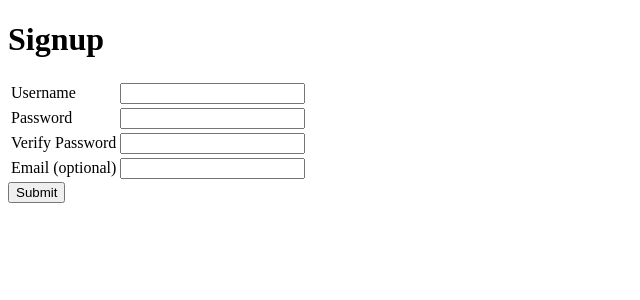
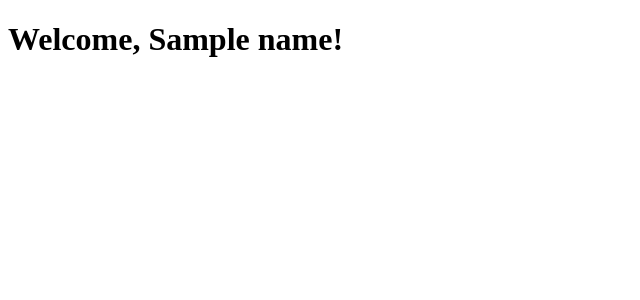
Before and after one commit to jmlc101/user-signup, a Flask app: template templates/welcome.html in a window 1280 px wide. Shown: the top 300 px of the page, without its empty margins (0-640 px from the left). Run offline with Flask 2, Linux system fonts and the light colour scheme; the template is opened without the code that fills it: most values are stand-ins (such as "Sample title", 1, 10 or a date in 2020).

Commit message:
A whole lot

```diff
--- a/main.py
+++ b/main.py
@@ -1,8 +1,7 @@
 from flask import Flask, render_template, request, redirect
-#is it?
-#import username_is_valid
-#or?
-#from username_is_valid import username_is_valid
+from password_is_valid import password_is_valid
+from username_is_valid import username_is_valid
+from verify_pass import verify_pass
 import cgi
 
 app = Flask(__name__)
@@ -10,11 +9,8 @@ app.config['DEBUG'] = True
 
 @app.route("/")
 def index():
-    encoded_error = request.args.get("name_error")
-    encoded_error = request.args.get("pass_error")
-    encoded_error = request.args.get("verify_pass_error")
-    encoded_error = request.args.get("email_error")
-    return render_template('welcome.html',  error=encoded_error and cgi.escape(encoded_error, quote=True))
+    return render_template('signup.html')
+
 
 @app.route("/signup", methods=['POST'])
 def add_movie():
@@ -23,17 +19,27 @@ def add_movie():
     password = request.form['password']
     verify = request.form['verify']
     email = request.form['email']
+    name_error_msg = "That's not a valid username"
+    pass_error_msg = "That's not a valid password"
+    nonmatch_error = "Passwords do not match"
 
-    # if the user typed nothing at all, redirect and tell them the error
-    if (not username) or (username.strip() == ""):
-        name_error = "Please Enter a Username."
-        return redirect("/?error=" + error)
+    if username_is_valid(username) == False:
+        if password_is_valid(password) == False:
+            return render_template("signup.html", user_name_error=name_error_msg, pass_error=pass_error_msg)
+        elif password_is_valid(password):
+            if verify_pass(password, verify) == False:
+                return render_template("signup.html", password=password, user_name_error=name_error_msg, verify_pass_error=nonmatch_error)
+            elif verify_pass(password, verify):
+                return render_template("signup.html", password=password, user_name_error=name_error_msg)
+    elif username_is_valid(username):
+        if password_is_valid(password) == False:
+            return render_template("signup.html", name=username, pass_error=pass_error_msg)
+        elif password_is_valid(password):
+            if verify_pass(password, verify) == False:
+                return render_template("signup.html", name=username, password=password, verify_pass_error=nonmatch_error)
+            elif verify_pass(password, verify):
+                return render_template("welcome.html", name=username)
 
-    if new_movie in terrible_movies:
-        error = "Trust me, you don't want to add '{0}' to your Watchlist".format(new_movie)
-        return redirect("/?error=" + error)
-
-    # 'escape' the user's input so that if they typed HTML, it doesn't mess up our site
     new_movie_escaped = cgi.escape(new_movie, quote=True)
 
 
--- a/templates/welcome.html
+++ b/templates/welcome.html
@@ -1,56 +1,7 @@
-{% extends "base.html" %}
-
-{% block content %}
-<h1>Signup</h1>
-<form action="/signup" method="post">
-    <table>
-        <tbody>
-            <tr>
-                <td>
-                    <label for="username">Username</label>
-                </td>
-                <td>
-                    <input name="username" value="" type="text">
-                    {% if name_error %}
-                    <span class="error">{{ user_name_error }}</span>
-                    {% endif %}
-                </td>
-            </tr>
-            <tr>
-                <td>
-                    <label for="password">Password</label>
-                </td>
-                <td>
-                    <input name="password" type="password">
-                    {% if pass_error %}
-                    <span class="error">{{ pass_error }}</span>
-                    {% endif %}
-                </td>
-            </tr>
-            <tr>
-                <td>
-                    <label for="verify">Verify Password</label>
-                </td>
-                <td>
-                    <input name="verify" type="password">
-                    {% if verify_pass_error %}
-                    <span class="error">{{ verify_pass_error }}</span>
-                    {% endif %}
-                </td>
-            </tr>
-            <tr>
-                <td>
-                    <label for="email">Email (optional)</label></td>
-                <td>
-                    <input name="email" value="">
-                    {% if email_error %}
-                    <span class="error">{{ email_error }}</span>
-                    {% endif %}
-                </td>
-            </tr>
-        </tbody>
-    </table>
-    <input type="submit">
-</form>
-
-{% endblock %}
+<!doctype html>
+<html>
+    <head></head>
+    <body>
+        <h1>Welcome, {{name}}!</h1>
+    </body>
+</html>
--- a/username_is_valid.py
+++ b/username_is_valid.py
@@ -5,7 +5,9 @@ def username_is_valid(username):
         if i == ' ':
             spaces_in_str += 1
 
-    if (len(username) < 3) or (len(username) > 20):
+    if (not username) or (username.strip() == ""):
+        return False
+    elif (len(username) < 3) or (len(username) > 20):
         return False
     elif spaces_in_str > 0:
         return False
--- /dev/null
+++ b/verify_pass.py
@@ -0,0 +1,5 @@
+def verify_pass(first_pass, second_pass):
+    if first_pass == second_pass:
+        return True
+    else:
+        return False
```
Also changed, not shown: password_is_valid.py (added, +14 -0 lines), templates/signup.html (+56 -0 lines).
